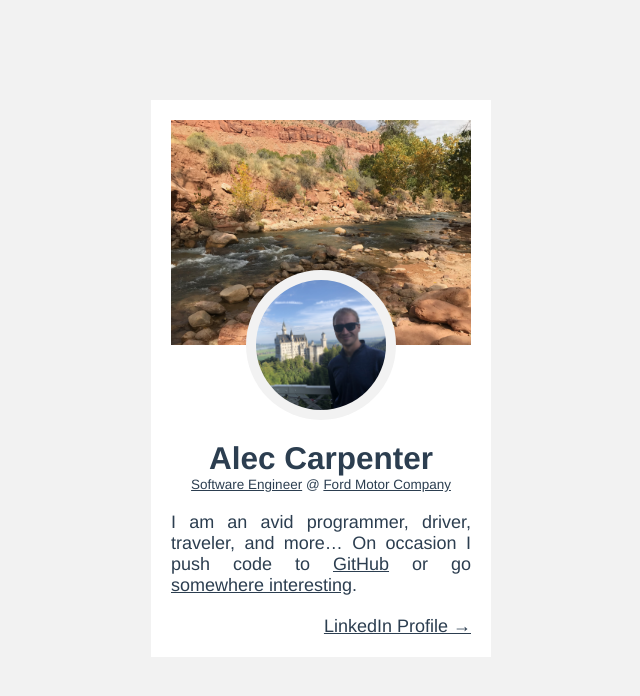
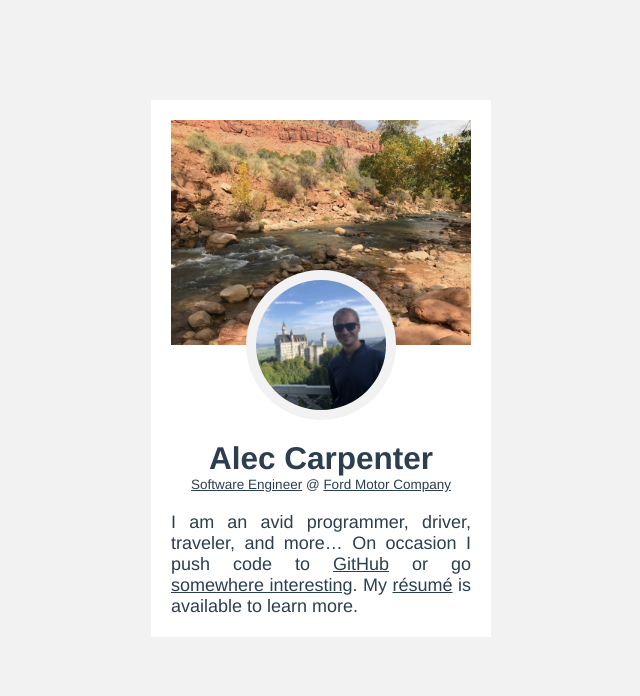
Before and after one commit to alecgunnar/alecgunnar.com, a Vue app: page /#/ in a window 1280 px wide. Shown: the top 696 px of the page, without its empty margins (319-959 px from the left). Built offline with nearby package versions, Linux system fonts and the light colour scheme.

Commit message:
Removes the footer and LinkedIn profile link in favor of a link to my resume.

```diff
--- a/src/components/Introduction.vue
+++ b/src/components/Introduction.vue
@@ -11,11 +11,8 @@
       <div class="me__position"><a href="https://en.wikipedia.org/wiki/Software_engineer">Software Engineer</a> @ <a href="https://www.ford.com/">Ford Motor Company</a></div>
     </header>
     <section class="about">
-      <p>I am an avid programmer, driver, traveler, and more&hellip; On occasion I push code to <a href="https://github.com/alecgunnar">GitHub</a> or go <a href="https://www.nps.gov/zion/index.htm">somewhere interesting</a>.</p>
+      <p>I am an avid programmer, driver, traveler, and more&hellip; On occasion I push code to <a href="https://github.com/alecgunnar">GitHub</a> or go <a href="https://www.nps.gov/zion/index.htm">somewhere interesting</a>. My <a href="/static/documents/resume.pdf">résumé</a> is available to learn more.</p>
     </section>
-    <footer>
-      <a href="https://www.linkedin.com/in/aleccarpenter">LinkedIn Profile &rarr;</a>
-    </footer>
   </div>
 </template>
 
@@ -80,8 +77,7 @@ export default {
     margin: 0 0 20px;
   }
 
-  .about,
-  footer {
+  .about {
     padding: 0 20px 0;
   }
 
@@ -97,11 +93,6 @@ export default {
     }
   }
 
-  footer {
-    text-align: right;
-    margin: 20px 0 0;
-  }
-
   @media only screen and (min-width: 550px) {
     body {
       background-color: darken(#FFF, 5%);
@@ -114,8 +105,7 @@ export default {
       padding: 20px;
     }
 
-    .about,
-    footer {
+    .about {
       padding: 0;
     }
   }
```
Also changed, not shown: 1 other file (tests, documents, lock files or other folders).
